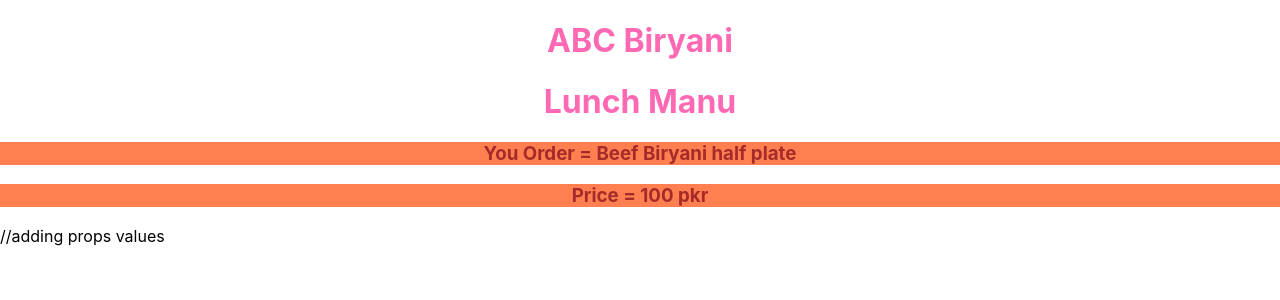
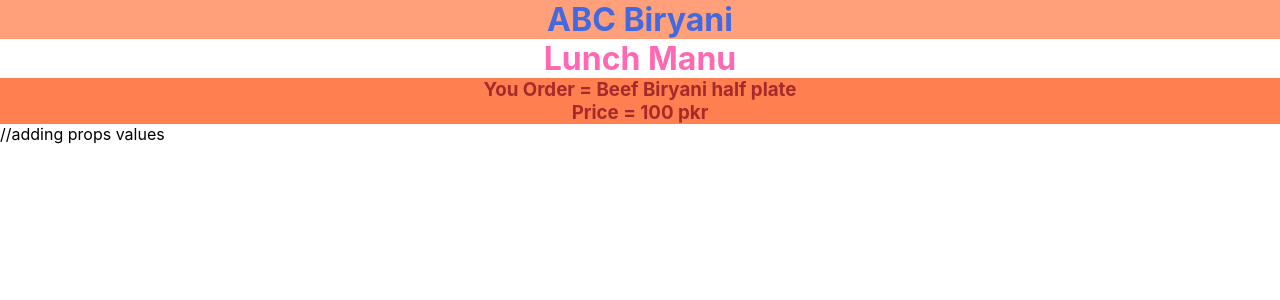
Before and after one commit to ShoaibAbbasDev/Bootcammp-Lec3-Reactjs, a React (Create React App) app: page / in a window 1280 px wide. Shown: the top 300 px of the page. Built offline with nearby package versions, Linux system fonts and the light colour scheme.

Commit message:
margin padding color add
add margin padding and change blue color

```diff
--- a/src/App.css
+++ b/src/App.css
@@ -1,6 +1,10 @@
+*{
+margin:0;
+padding:0;
+}
 h1{
   text-align: center;
-  color: blueviolet;
+  color: blue;
 }
 .App {
   text-align: center;
```
